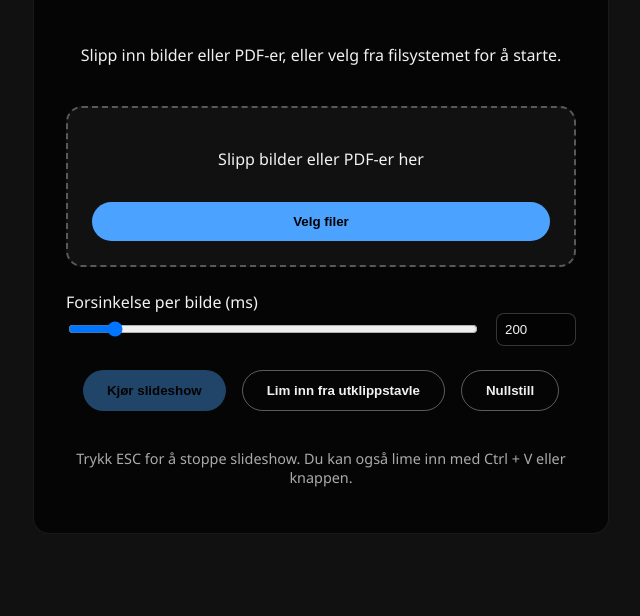
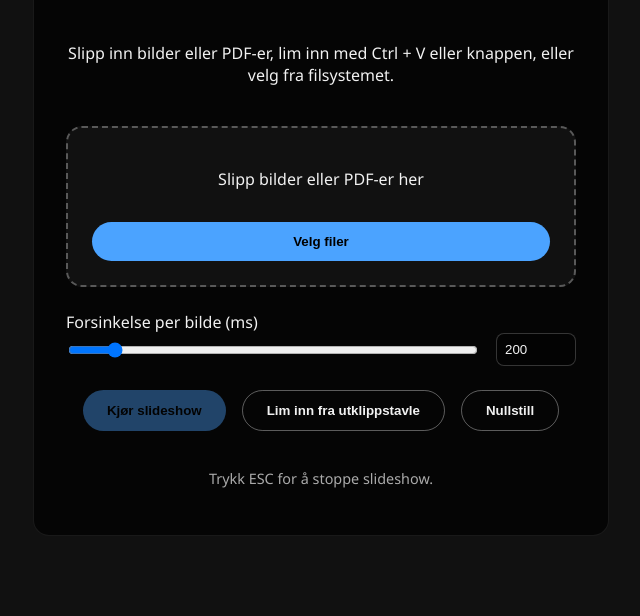
Before and after one commit to Dehypnotic/pwa-lightning-slideshow, a plain HTML site: page index.html in a window 1280 px wide. Shown: the part 184-800 px from the top of the page, without its empty margins (319-959 px from the left). Drawn offline with Linux system fonts and the light colour scheme.

Commit message:
Tekstendringer

```diff
--- a/index.html
+++ b/index.html
@@ -12,7 +12,7 @@
   <main id="app">
     <section id="loader" class="panel">
       <h1>Lightning Slideshow</h1>
-      <p>Slipp inn bilder eller PDF-er, eller velg fra filsystemet for å starte.</p>
+      <p>Slipp inn bilder eller PDF-er, lim inn med Ctrl + V eller knappen, eller velg fra filsystemet.</p>
       <div id="drop-zone" tabindex="0">
         <p>Slipp bilder eller PDF-er her</p>
         <button id="select-files" type="button">Velg filer</button>
@@ -30,7 +30,7 @@
         <button id="paste-clipboard" class="secondary" type="button">Lim inn fra utklippstavle</button>
         <button id="reset-gallery" class="secondary" type="button">Nullstill</button>
       </div>
-      <p class="hint">Trykk ESC for å stoppe slideshow. Du kan også lime inn med Ctrl + V eller knappen.</p>
+      <p class="hint">Trykk ESC for å stoppe slideshow.</p>
     </section>
     <section id="stage" class="hidden" aria-live="off">
       <img id="stage-image" alt="Slideshow bilde">
```
